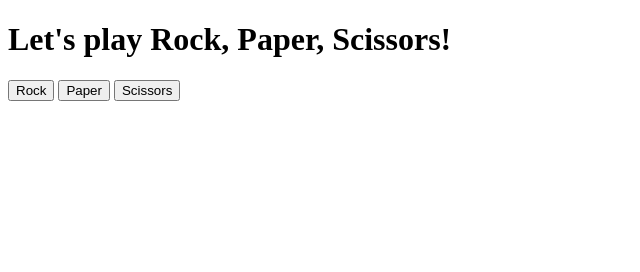
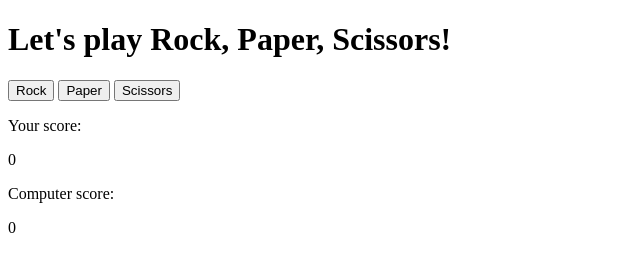
Before and after one commit to golfsap/rock-paper-scissors, a plain HTML site: page index.html in a window 1280 px wide. Shown: the whole page, without its empty margins (0-640 px from the left). Drawn offline with Linux system fonts and the light colour scheme.

Commit message:
Add div to display player and computer score results

```diff
--- a/game.js
+++ b/game.js
@@ -13,9 +13,12 @@ function computerPlay() {
     return play;
 }
 
-function playRound(playerSelection, computerSelection) {
-    // // convert playerSelection to all lowercase with first letter capital
-    // const playerChoice = playerSelection.charAt(0).toUpperCase() + playerSelection.toLowerCase().slice(1);
+function playRound(e) {
+    const playerChoice = this.classList.value;
+    const computerSelection = computerPlay();
+
+    console.log(`You chose ${playerChoice}`);
+    console.log(`Computer chose ${computerSelection}`);
 
     // check if the same
     if (playerChoice === computerSelection) {
@@ -75,47 +78,46 @@ function updateScore(winOrLose) {
 
 function game() {
 
-    // // play 5 rounds in each game
-    // for (let i = 0; i < 5; i++) {
+    const buttons = Array.from(document.querySelectorAll('button'));
+    buttons.forEach(button => button.addEventListener('click', playRound));
 
-    //     // ask player for selection each round
-    //     let playerSelection = prompt("Rock, paper or scissors?");
+//     // input player selection vs random computer selection
+//     const roundResult = playRound(playerSelection, computerSelection);
 
-    //     // input player selection vs random computer selection
-    //     const computerSelection = computerPlay();
-    //     const roundResult = playRound(playerSelection, computerSelection);
+//     // keep count of score
+//     updateScore(roundResult);
 
-    //     // keep count of score
-    //     updateScore(roundResult);
+//     // print current score
+//     console.log(`Player score: ${playerScore}, Computer score ${computerScore}`);
 
-    //     // print current score
-    //     console.log(`Player score: ${playerScore}, Computer score ${computerScore}`);
 
-    // }
 
-    // output winner of the game
-    if (playerScore > computerScore) {
-        console.log("You win the game!");
-    }
-    else if (playerScore < computerScore) {
-        console.log("You lost the game :(");
-    }
-    else {
-        console.log("It's a tie! :O");
-    }
+//     // output winner of the game
+//     if (playerScore > computerScore) {
+//         console.log("You win the game!");
+//     }
+//     else if (playerScore < computerScore) {
+//         console.log("You lost the game :(");
+//     }
+//     else {
+//         console.log("It's a tie! :O");
+//     }
 }
 
-function logText(e) {
-    console.log(this.classList.value);
-}
 
-const buttons = Array.from(document.querySelectorAll('button'));
-buttons.forEach(button => button.addEventListener('click', logText));
-
+const playerContainer = document.querySelector('.player-score');
+const computerContainer = document.querySelector('.computer-score');
 
 // initialize starting score
 let playerScore = 0;
 let computerScore = 0;
 
+const pScore = document.createElement('p');
+pScore.textContent = playerScore;
+playerContainer.appendChild(pScore);
+
+const cScore = document.createElement('p');
+cScore.textContent = computerScore;
+computerContainer.appendChild(cScore);
 // start a game
 game();
--- a/index.html
+++ b/index.html
@@ -14,5 +14,13 @@
         <button class="paper">Paper</button>
         <button class="scissors">Scissors</button>
     </div>
+    <div class="results">
+        <div class="player-score">
+            <p>Your score:</p>
+        </div>
+        <div class="computer-score">
+            <p>Computer score:</p>
+        </div>
+    </div>
 </body>
 </html>
```
